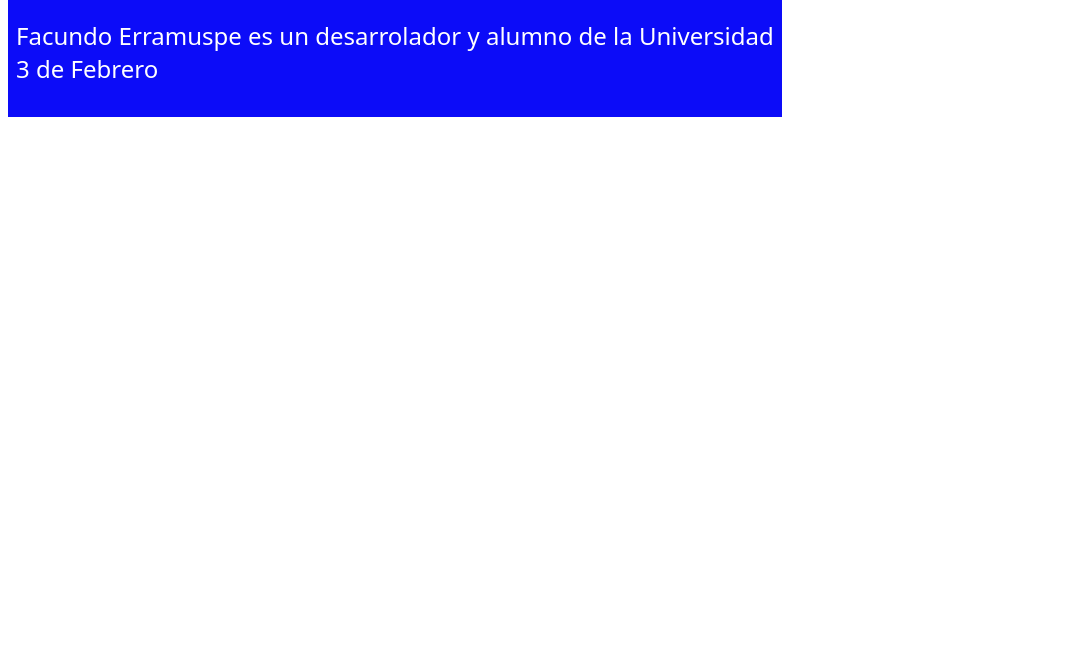
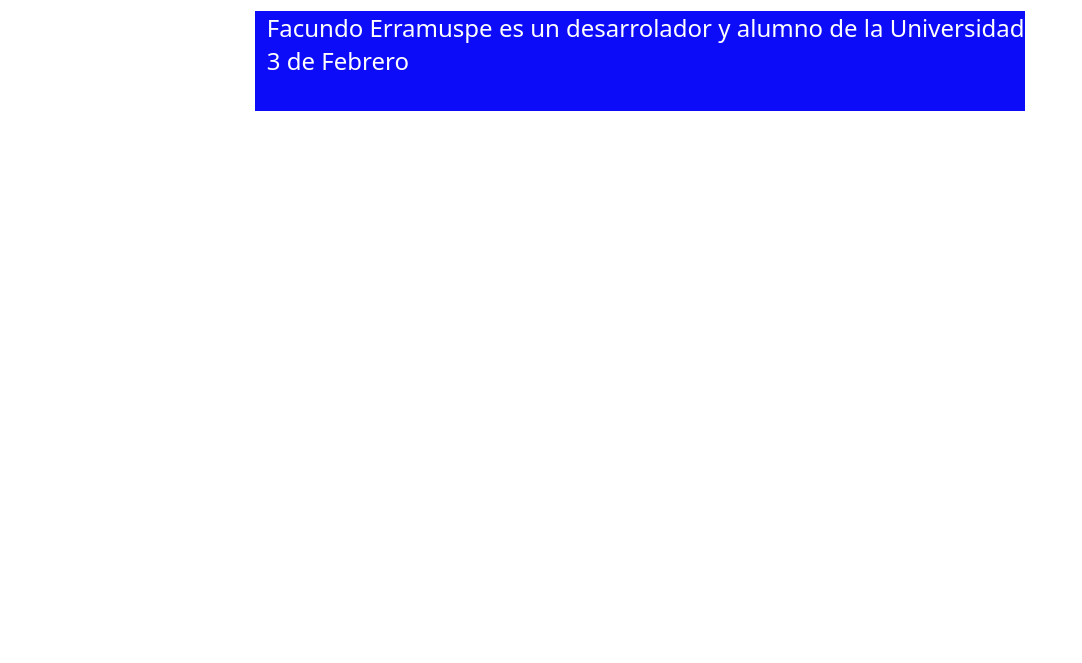
Before and after one commit to Facuerramuspe/Probando-Ramas-y-Merge, a plain HTML site: page index.html in a window 1280 px wide. Shown: the part 137-800 px from the top of the page, without its empty margins (0-1082 px from the left). Drawn offline with Linux system fonts and the light colour scheme.

Commit message:
Agrego estilos

```diff
--- a/estilos.css
+++ b/estilos.css
@@ -8,7 +8,6 @@
     font-size: 32px;
     text-align: center;
     padding: 8px;
-    margin-top: 0;
 }
 
 .container {
@@ -17,7 +16,7 @@
     background-color: rgb(12, 12, 248);
     color: white;
     font-family: system-ui, -apple-system, BlinkMacSystemFont, 'Segoe UI', Roboto, Oxygen, Ubuntu, Cantarell, 'Open Sans', 'Helvetica Neue', sans-serif;
+    height: 100px;
     font-size: 24px;
-    padding: 8px;
-    margin: 0;
+    padding-left: 12px;
 }
```
